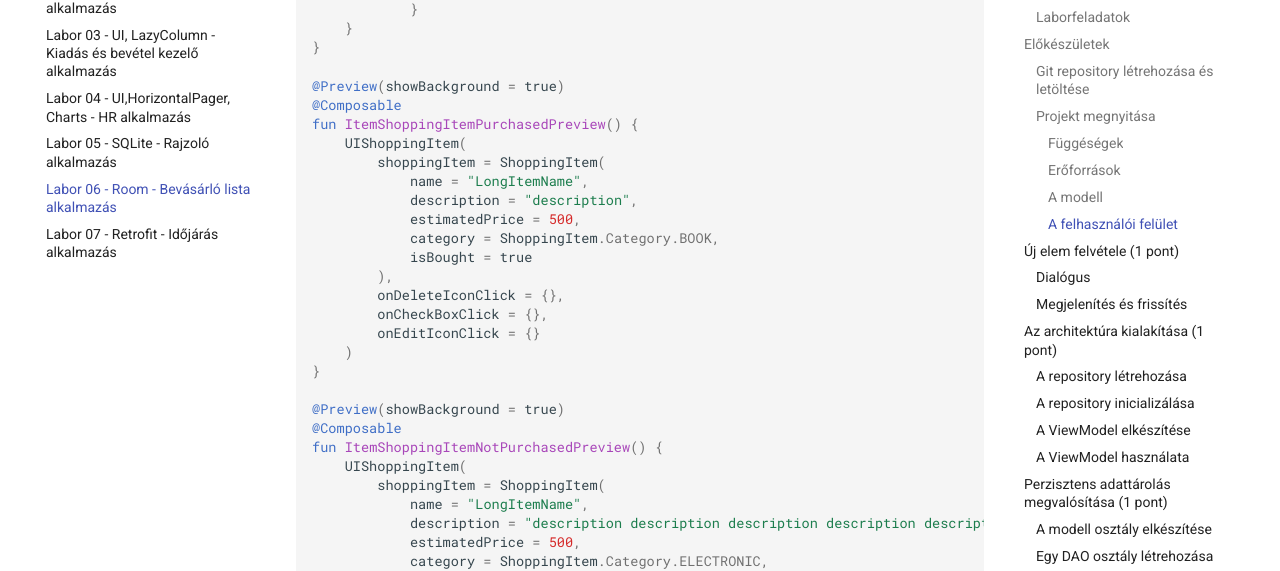
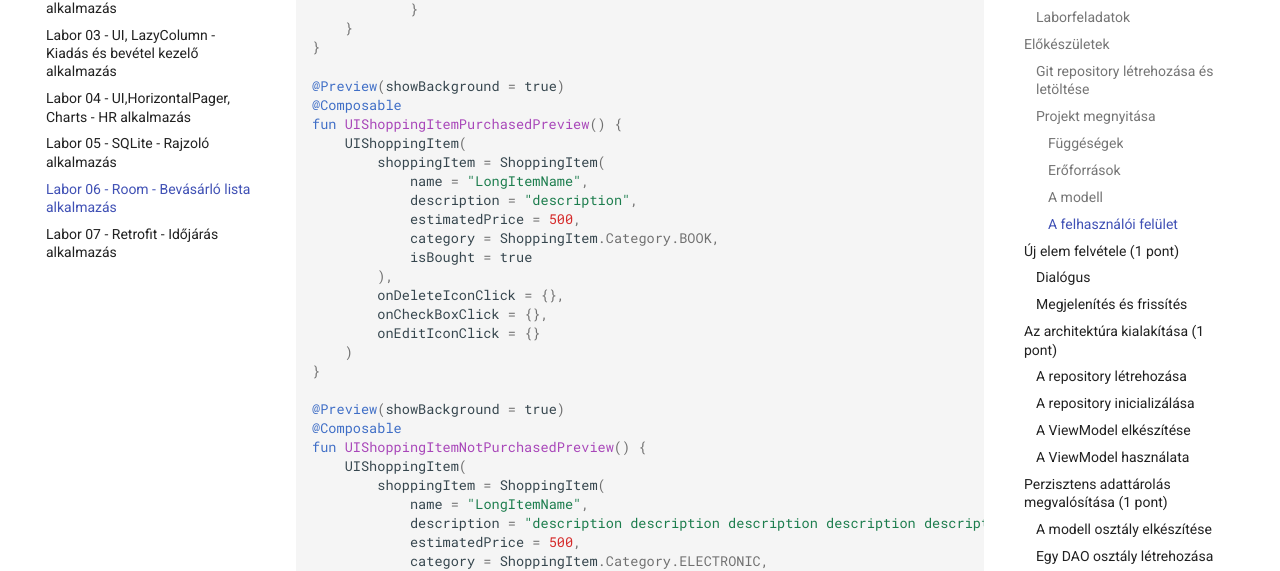
Before and after one commit to VIAUAD02/laborok, an MkDocs documentation site: the page built from docs/laborok/06-android-room/index.md, in a window 1280 px wide and 900 px high, scrolled down 10735 px. Shown: the part 145-716 px from the top of the window. Built offline with MkDocs 1.6.1 and Material for MkDocs 9.7.7, drawn with Linux system fonts in a browser that asks for light colours; comment, search, counter and statistics services are not loaded; some of the changed text lies outside the part shown.

Commit message:
2025 lab06 update - fixing typos

```diff
--- a/docs/laborok/06-android-room/index.md
+++ b/docs/laborok/06-android-room/index.md
@@ -470,7 +470,7 @@ fun UIShoppingItem(
 
 @Preview(showBackground = true)
 @Composable
-fun ItemShoppingItemPurchasedPreview() {
+fun UIShoppingItemPurchasedPreview() {
     UIShoppingItem(
         shoppingItem = ShoppingItem(
             name = "LongItemName",
@@ -487,7 +487,7 @@ fun ItemShoppingItemPurchasedPreview() {
 
 @Preview(showBackground = true)
 @Composable
-fun ItemShoppingItemNotPurchasedPreview() {
+fun UIShoppingItemNotPurchasedPreview() {
     UIShoppingItem(
         shoppingItem = ShoppingItem(
             name = "LongItemName",
```
Also changed, not shown: other parts of docs/laborok/06-android-room/index.md (+1 -1 lines).
